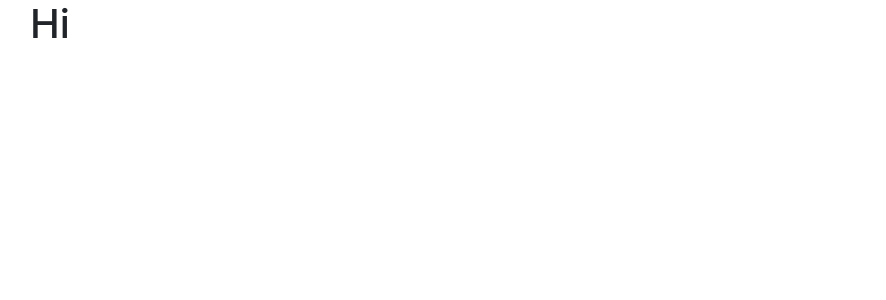
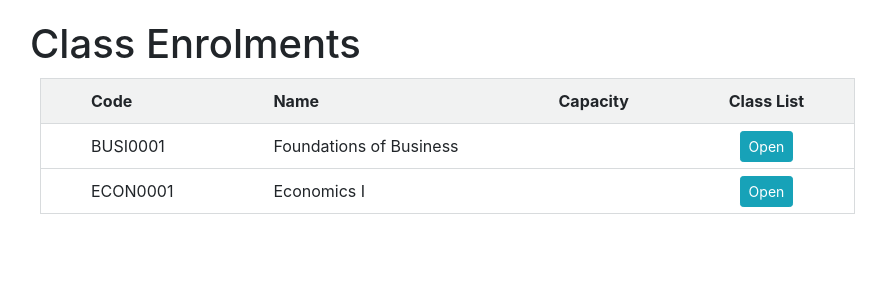
Before and after one commit to LetTheWookieWin92/5_student_enrolment, a React (Create React App) app: page / in a window 1280 px wide. Shown: the top 300 px of the page, without its empty margins (55-941 px from the left). Built offline with nearby package versions, Linux system fonts and the light colour scheme.

Commit message:
Added table css and class read functions

```diff
--- a/src/components/classes.jsx
+++ b/src/components/classes.jsx
@@ -1,9 +1,54 @@
 import React, { Component } from "react";
+import { getClasses } from "../services/classService";
+
+// CSS
+import styles from "./css/styles.module.css";
+import headingStyles from "./css/headingStyles.module.css";
 
 class Classes extends Component {
-	state = {};
+	state = {
+		classes: getClasses(),
+	};
+
+	handleOpenClassList = (classItem) => {
+		// Creates new movies array, excluding particular movie ID
+		//const newMovies = this.state.movies.filter((m) => m._id !== movie._id);
+		console.log(classItem._id);
+	};
+
 	render() {
-		return <h1>Hi</h1>;
+		return (
+			<React.Fragment>
+				<h1 className={headingStyles.pageTitle}>Class Enrolments</h1>
+				<table className={styles.GreyTable}>
+					<thead className={styles.GreyTableHeader}>
+						<tr>
+							<th className={styles.GreyTableText}>Code</th>
+							<th className={styles.GreyTableText}>Name</th>
+							<th className={styles.GreyTableText}>Capacity</th>
+							<th className={styles.GreyTableText}>Class List</th>
+						</tr>
+					</thead>
+					<tbody>
+						{this.state.classes.map((classItem) => (
+							<tr className={styles.GreyTableRow} key={classItem._id}>
+								<td className={styles.GreyTableText}>{classItem.code}</td>
+								<td className={styles.GreyTableText}>{classItem.name}</td>
+								<td className={styles.GreyTableText}></td>
+								<td className={styles.GreyTableButtonTD}>
+									<button
+										className="btn btn-info btn-sm"
+										onClick={() => this.handleOpenClassList(classItem)}
+									>
+										Open
+									</button>
+								</td>
+							</tr>
+						))}
+					</tbody>
+				</table>
+			</React.Fragment>
+		);
 	}
 }
 
--- /dev/null
+++ b/src/components/css/headingStyles.module.css
@@ -0,0 +1,3 @@
+.pageTitle {
+	margin-top: 20px;
+}
--- /dev/null
+++ b/src/components/css/styles.module.css
@@ -0,0 +1,30 @@
+.GreyTable {
+	margin: 10px;
+	table-layout: fixed;
+	border-collapse: collapse;
+	border: 0;
+}
+
+.GreyTableHeader {
+	background-color: #f1f2f2;
+	border: 1px solid #d8dbdd;
+}
+
+.GreyTableText {
+	padding-top: 10px;
+	padding-bottom: 10px;
+	padding-left: 50px;
+	padding-right: 50px;
+	text-align: left;
+}
+
+.GreyTableRow {
+	min-height: 50px;
+	vertical-align: middle;
+	border: 1px solid #d8dbdd;
+}
+
+.GreyTableButtonTD {
+	text-align: center;
+	vertical-align: middle;
+}
--- a/src/services/classService.js
+++ b/src/services/classService.js
@@ -20,7 +20,7 @@ export function getClasses() {
 }
 
 export function getClass(id) {
-	return classes.find((m) => m._id === id);
+	return classes.find((c) => c._id === id);
 }
 
 /*
```
